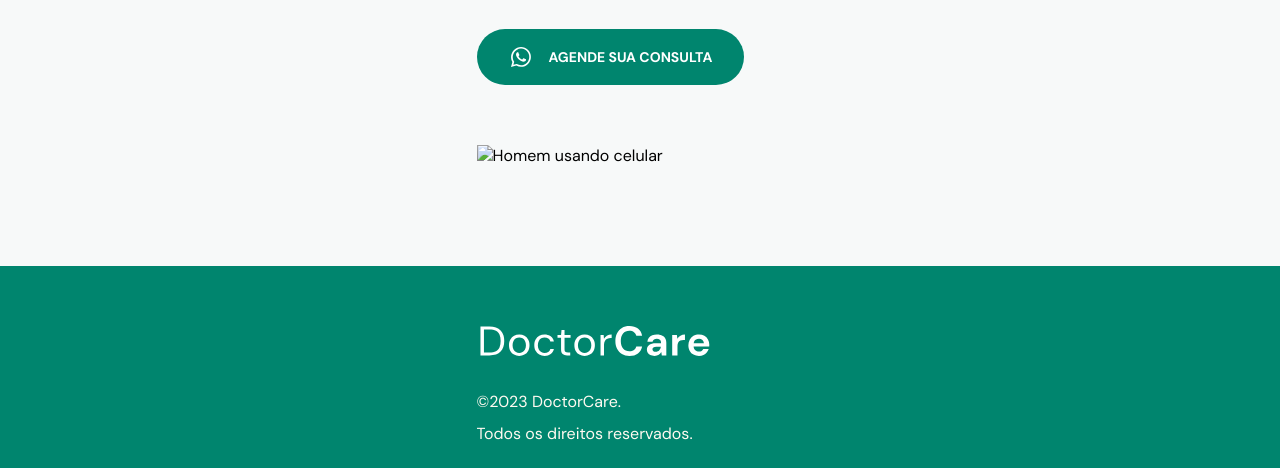
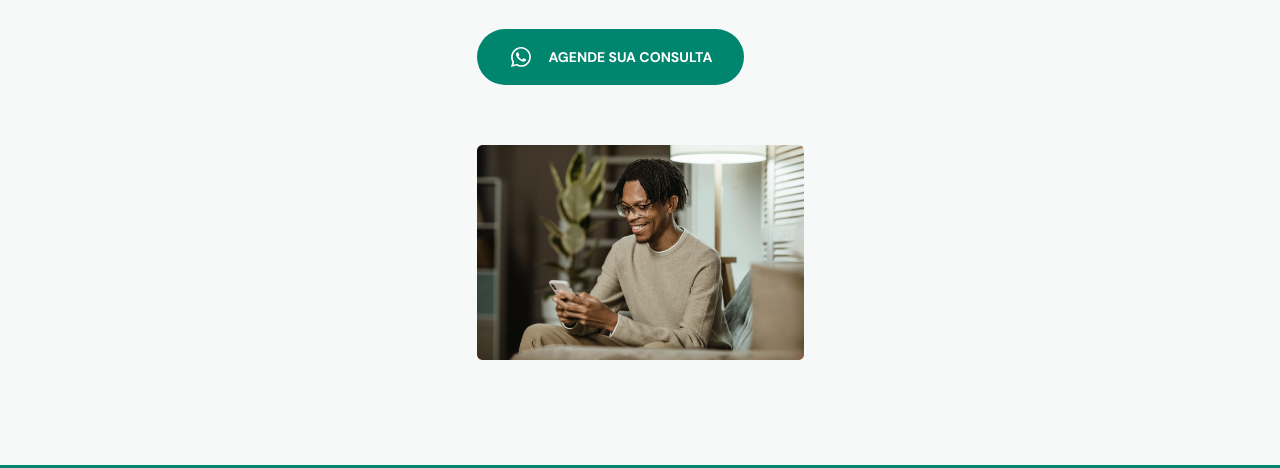
Before and after one commit to laralis/DoctorCare, a plain HTML site: page index.html in a window 1280 px wide. Shown: the part 4746-5214 px from the top of the page. Drawn offline with nearby package versions, Linux system fonts and the light colour scheme; the site is published under a folder, as on GitHub Pages, so addresses that start at the root find nothing.

Commit message:
Ajustes de links

```diff
--- a/index.html
+++ b/index.html
@@ -210,7 +210,7 @@
                         <path d="M16.6 14.0001C16.4 13.9001 15.1 13.3001 14.9 13.2001C14.7 13.1001 14.5 13.1001 14.3 13.3001C14.1 13.5001 13.7 14.1001 13.5 14.3001C13.4 14.5001 13.2 14.5001 13 14.4001C12.3 14.1001 11.6 13.7001 11 13.2001C10.5 12.7001 10 12.1001 9.6 11.5001C9.5 11.3001 9.6 11.1001 9.7 11.0001C9.8 10.9001 9.9 10.7001 10.1 10.6001C10.2 10.5001 10.3 10.3001 10.3 10.2001C10.4 10.1001 10.4 9.9001 10.3 9.8001C10.2 9.7001 9.7 8.5001 9.5 8.0001C9.4 7.3001 9.2 7.3001 9 7.3001C8.9 7.3001 8.7 7.3001 8.5 7.3001C8.3 7.3001 8 7.5001 7.9 7.6001C7.3 8.2001 7 8.9001 7 9.7001C7.1 10.6001 7.4 11.5001 8 12.3001C9.1 13.9001 10.5 15.2001 12.2 16.0001C12.7 16.2001 13.1 16.4001 13.6 16.5001C14.1 16.7001 14.6 16.7001 15.2 16.6001C15.9 16.5001 16.5 16.0001 16.9 15.4001C17.1 15.0001 17.1 14.6001 17 14.2001C17 14.2001 16.8 14.1001 16.6 14.0001ZM19.1 4.9001C15.2 1.0001 8.9 1.0001 5 4.9001C1.8 8.1001 1.2 13.0001 3.4 16.9001L2 22.0001L7.3 20.6001C8.8 21.4001 10.4 21.8001 12 21.8001C17.5 21.8001 21.9 17.4001 21.9 11.9001C22 9.3001 20.9 6.8001 19.1 4.9001ZM16.4 18.9001C15.1 19.7001 13.6 20.2001 12 20.2001C10.5 20.2001 9.1 19.8001 7.8 19.1001L7.5 18.9001L4.4 19.7001L5.2 16.7001L5 16.4001C2.6 12.4001 3.8 7.4001 7.7 4.9001C11.6 2.4001 16.6 3.7001 19 7.5001C21.4 11.4001 20.3 16.5001 16.4 18.9001Z" fill="white"/>
                         </svg>
                     Agende sua consulta</a>
-                <img src="/assets/Homem usando celular.png" alt="Homem usando celular">
+                <img src="assets/Homem usando celular.png" alt="Homem usando celular">
             </div>
         </div>
     </section>
```
